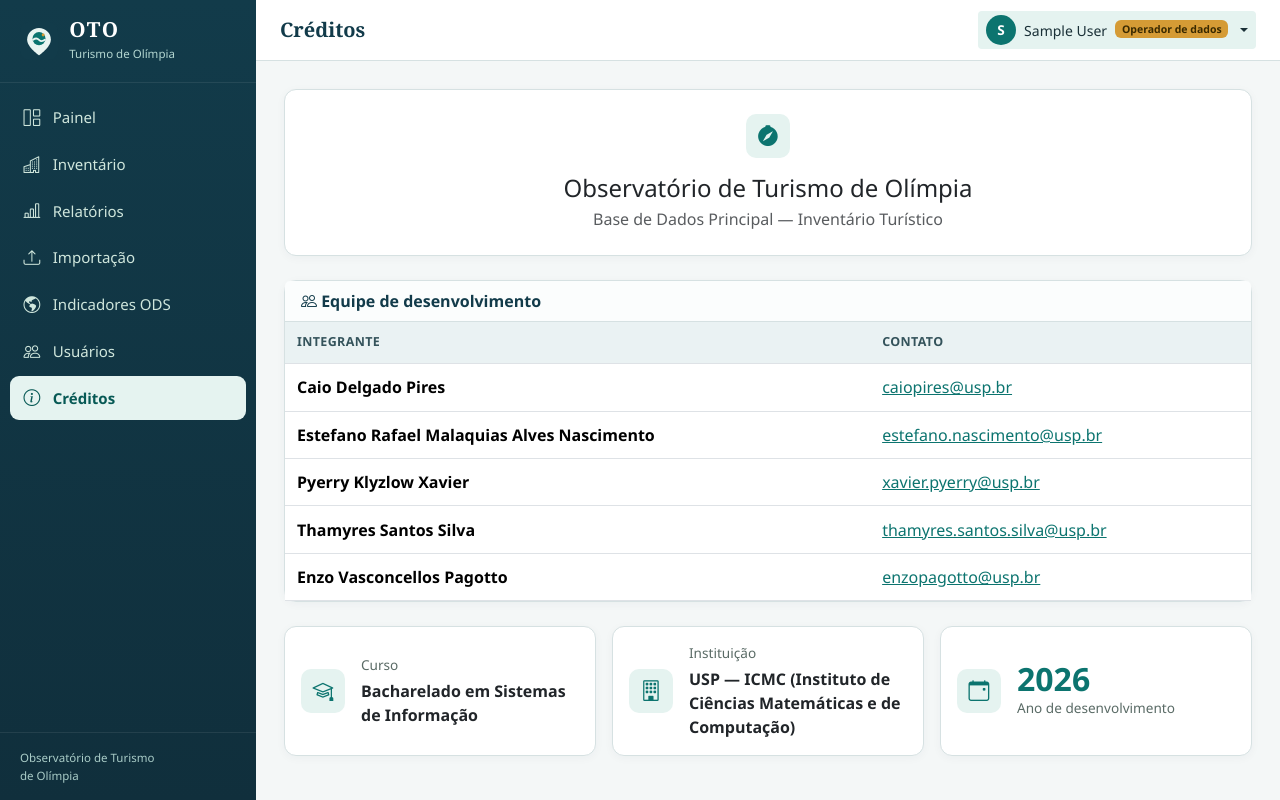
After one commit to Thamysis/BdOplimpia, a Django app: page /creditos/ in a window 1280 px wide. The commit adds this page. Run offline with Django 5.2, Linux system fonts and the light colour scheme; the visitor is signed in with stand-in values (Sample User, id 1).

Commit message:
feat(creditos): página de créditos com equipe, curso, instituição e ano
Adiciona a rota /creditos/ e o item de menu correspondente, exibindo os
integrantes da equipe, o curso (Bacharelado em Sistemas de Informação),
a instituição (USP — ICMC) e o ano de desenvolvimento (2026). Inclui
testes da view (autenticação e conteúdo).

```diff
--- a/oto/urls.py
+++ b/oto/urls.py
@@ -27,10 +27,39 @@ def painel(request):
     return render(request, "painel.html", contexto)
 
 
+# Equipe de desenvolvimento, curso e instituição exibidos na página de créditos.
+EQUIPE = [
+    ("Caio Delgado Pires", "caiopires@usp.br"),
+    (
+        "Estefano Rafael Malaquias Alves Nascimento",
+        "estefano.nascimento@usp.br",
+    ),
+    ("Pyerry Klyzlow Xavier", "xavier.pyerry@usp.br"),
+    ("Thamyres Santos Silva", "thamyres.santos.silva@usp.br"),
+    ("Enzo Vasconcellos Pagotto", "enzopagotto@usp.br"),
+]
+CURSO = "Bacharelado em Sistemas de Informação"
+INSTITUICAO = "USP — ICMC (Instituto de Ciências Matemáticas e de Computação)"
+ANO_DESENVOLVIMENTO = 2026
+
+
+@login_required
+def creditos(request):
+    """Créditos do projeto: equipe, curso, instituição e ano."""
+    contexto = {
+        "equipe": [{"nome": nome, "email": email} for nome, email in EQUIPE],
+        "curso": CURSO,
+        "instituicao": INSTITUICAO,
+        "ano": ANO_DESENVOLVIMENTO,
+    }
+    return render(request, "creditos.html", contexto)
+
+
 urlpatterns = [
     path("admin/", admin.site.urls),
     path("health/", health, name="health"),
     path("", painel, name="painel"),
+    path("creditos/", creditos, name="creditos"),
     path("acesso/", include("acesso.urls")),
     path("inventario/", include("inventario.urls")),
     path("importacao/", include("importacao.urls")),
--- a/templates/base.html
+++ b/templates/base.html
@@ -45,6 +45,8 @@
       <a href="{% url 'acesso:usuario_lista' %}" class="{% block nav_usuarios %}{% endblock %}">
         <i class="bi bi-people"></i> Usuários</a>
       {% endif %}
+      <a href="{% url 'creditos' %}" class="{% block nav_creditos %}{% endblock %}">
+        <i class="bi bi-info-circle"></i> Créditos</a>
     </nav>
     <div class="oto-sidebar-rodape">
       <span>Observatório de Turismo</span>
--- /dev/null
+++ b/templates/creditos.html
@@ -0,0 +1,53 @@
+{% extends "base.html" %}
+{% block titulo %}Créditos — OTO{% endblock %}
+{% block cabecalho %}Créditos{% endblock %}
+{% block nav_creditos %}ativo{% endblock %}
+{% block conteudo %}
+
+<div class="card mb-4">
+  <div class="card-body text-center py-4">
+    <span class="oto-kpi-icone icone mb-3 d-inline-flex"><i class="bi bi-compass-fill"></i></span>
+    <h2 class="h4 mb-1">Observatório de Turismo de Olímpia</h2>
+    <p class="text-muted mb-0">Base de Dados Principal — Inventário Turístico</p>
+  </div>
+</div>
+
+<div class="card mb-4">
+  <div class="card-header"><i class="bi bi-people"></i> Equipe de desenvolvimento</div>
+  <div class="table-responsive">
+    <table class="table table-hover align-middle mb-0">
+      <thead><tr><th>Integrante</th><th>Contato</th></tr></thead>
+      <tbody>
+        {% for membro in equipe %}
+        <tr>
+          <td class="fw-semibold">{{ membro.nome }}</td>
+          <td><a href="mailto:{{ membro.email }}">{{ membro.email }}</a></td>
+        </tr>
+        {% endfor %}
+      </tbody>
+    </table>
+  </div>
+</div>
+
+<div class="row g-3">
+  <div class="col-md-4">
+    <div class="card h-100"><div class="card-body d-flex align-items-center gap-3">
+      <span class="oto-kpi-icone icone"><i class="bi bi-mortarboard"></i></span>
+      <div class="oto-kpi"><span class="rotulo">Curso</span><span class="fw-semibold">{{ curso }}</span></div>
+    </div></div>
+  </div>
+  <div class="col-md-4">
+    <div class="card h-100"><div class="card-body d-flex align-items-center gap-3">
+      <span class="oto-kpi-icone icone"><i class="bi bi-building"></i></span>
+      <div class="oto-kpi"><span class="rotulo">Instituição</span><span class="fw-semibold">{{ instituicao }}</span></div>
+    </div></div>
+  </div>
+  <div class="col-md-4">
+    <div class="card h-100"><div class="card-body d-flex align-items-center gap-3">
+      <span class="oto-kpi-icone icone"><i class="bi bi-calendar-event"></i></span>
+      <div class="oto-kpi"><span class="valor">{{ ano }}</span><span class="rotulo">Ano de desenvolvimento</span></div>
+    </div></div>
+  </div>
+</div>
+
+{% endblock %}
```
Also changed, not shown: oto/tests.py (+22 -1 lines).
